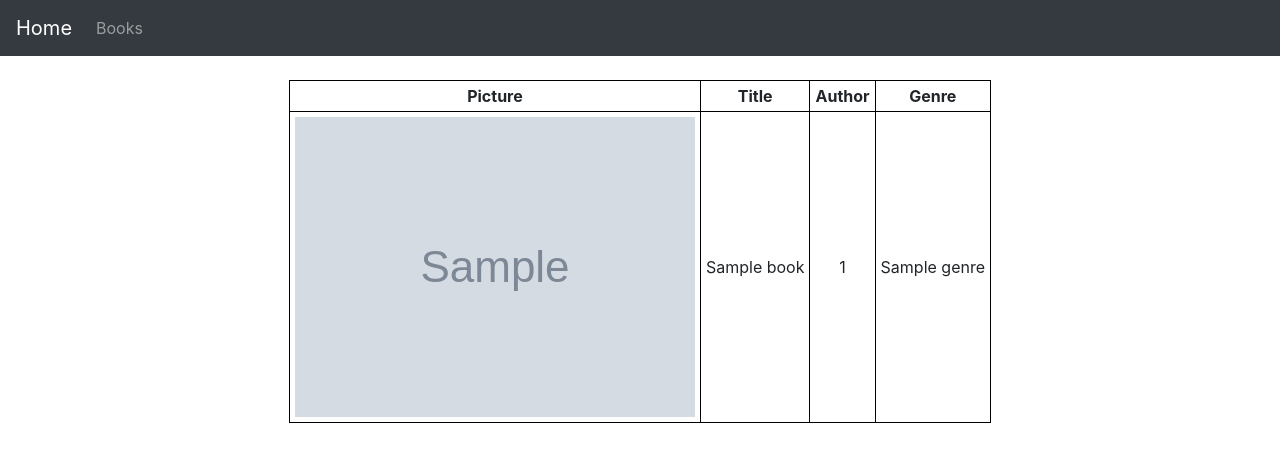
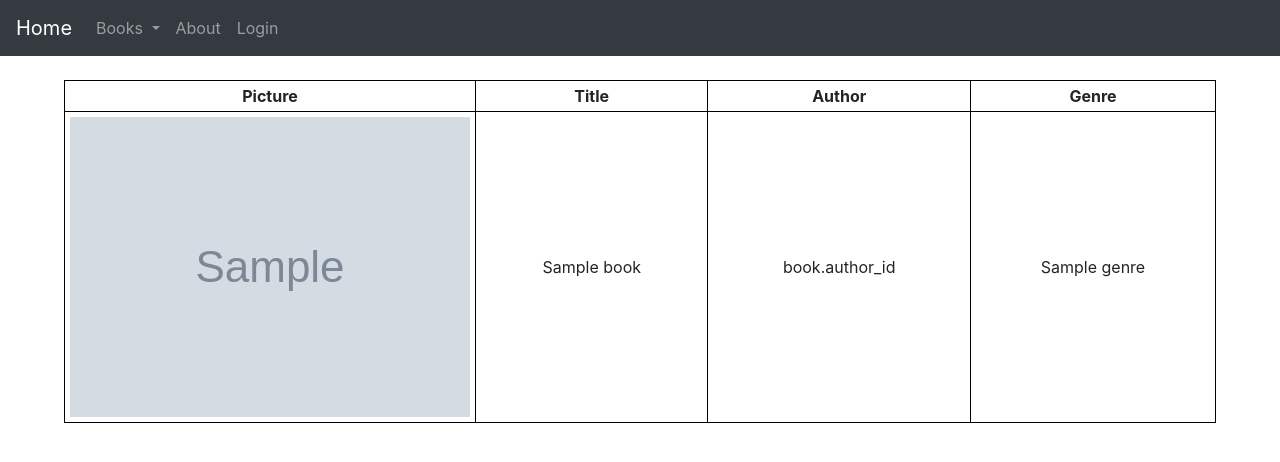
Before and after one commit to DanSLuong/Books, a Flask app: template templates/booklist.html in a window 1280 px wide. Shown: the top 462 px of the page. Run offline with Flask 2, Linux system fonts and the light colour scheme; the template is opened without the code that fills it: most values are stand-ins (such as "Sample title", 1, 10 or a date in 2020); grey boxes marked "Sample" are stand-in pictures; some libraries are stand-ins or nearby versions.

Commit message:
UPDATED - Modifying navibar and working on page design

```diff
--- a/app.py
+++ b/app.py
@@ -37,8 +37,9 @@ def home():
 
 @app.route('/books')
 def showBooks():
-    authors = session.query(Author).all()
-    books = session.query(Book).filter_by(author_id=author_id).all()
+    books = session.query(Book).all()
+    # authors = session.query(Author).all()
+    # books = session.query(Book).filter_by(author_id=author_id).all()
     return render_template('booklist.html', books=books)
 
 
--- a/templates/booklist.html
+++ b/templates/booklist.html
@@ -28,10 +28,21 @@
             text-align: center;
         }
 
+        .bookList {
+            width: 90%;
+            margin-left: auto;
+            margin-right: auto;
+        }
+
         .bookList table {
             text-align: center;
             margin-left: auto;
             margin-right: auto;
+        }
+
+        .bookImg {
+            width: 1%;
+            height: 1%;
         }
     </style>
 
@@ -42,26 +53,37 @@
 
         <!-- Links -->
         <ul class="navbar-nav">
-            <li class="nav-item">
-                <a class="nav-link" href="{{url_for('showBooks')}}"> Books </a>
-            </li>
-            <!--
-            <li class="nav-item">
-                <a class="nav-link" href="#">Link 2</a>
+            <li class="nav-item dropdown">
+                <a class="nav-link dropdown-toggle" href="{{url_for('showBooks')}}" id="navbardrop" data-toggle="dropdown">
+                    Books
+                </a>
+                <div class="dropdown-menu">
+                    <a class="dropdown-item" href="{{url_for('showBooks')}}"> Books </a>
+                    <a class="dropdown-item" href="#"> Authors </a>
+                    <a class="dropdown-item" href="#"> Publishers </a>
+                </div>
             </li>
 
-            // Dropdown
-            <li class="nav-item dropdown">
-                <a class="nav-link dropdown-toggle" href="#" id="navbardrop" data-toggle="dropdown">
-                    Dropdown link
+            <li class="nav-item">
+                <a class="nav-link" href="#"> About </a>
+            </li>
+
+            <!--
+                <li class="nav-item dropdown">
+                <a class="nav-link dropdown-toggle" href="{{url_for('showBooks')}}" id="navbardrop" data-toggle="dropdown">
+                    Account Info
                 </a>
                 <div class="dropdown-menu">
-                    <a class="dropdown-item" href="#">Link 1</a>
-                    <a class="dropdown-item" href="#">Link 2</a>
-                    <a class="dropdown-item" href="#">Link 3</a>
+                    <a class="dropdown-item" href="#"> Account Info </a>
+                    <a class="dropdown-item" href="#"> Rentals </a>
+                    <a class="dropdown-item" href="#"> Booklist </a>
+                    <a class="dropdown-item" href="#"> Logout </a>
                 </div>
             </li>
             -->
+            <li class="nav-item">
+                <a class="nav-link" href="#"> Login </a>
+            </li>
         </ul>
     </nav>
     <br>
@@ -70,7 +92,7 @@
     <div class="bookList">
         <table>
             <tr>
-                <th> Picture </th>
+                <th class="bookImg"> Picture </th>
                 <th> Title </th>
                 <th> Author </th>
                 <th> Genre </th>
@@ -79,7 +101,7 @@
             <tr>
                 <td> <img src="{{book.imgUrl}}"> </td>
                 <td> {{book.title}} </td>
-                <td> {{book.author_id}} </td>
+                <td> book.author_id </td>
                 <td> {{book.genre}} </td>
             </tr>
             {% endfor %}
```
